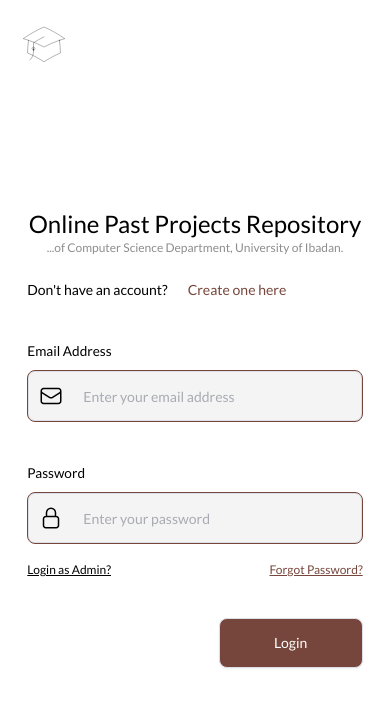
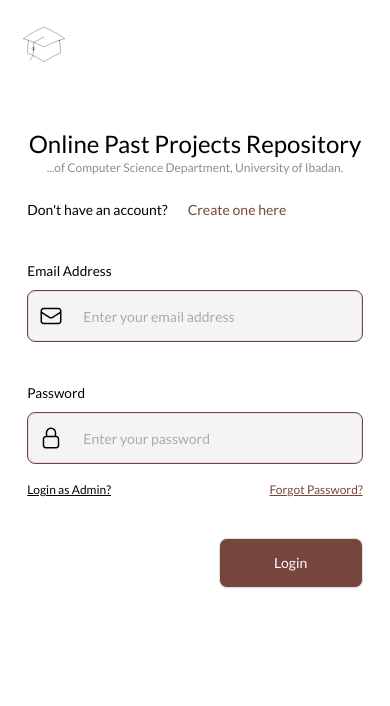
Before and after one commit to mikechibuzor/final-year-frontend, a Vue app: page /login in a window 390 px wide. Shown: the top 706 px of the page. Built offline with nearby package versions, Linux system fonts and the light colour scheme.

Commit message:
fix: reduced margin top on mobile

```diff
--- a/src/components/auth/layouts/login/index.vue
+++ b/src/components/auth/layouts/login/index.vue
@@ -3,7 +3,7 @@
 import LoginForm from '../../forms/LoginForm.vue'
 </script>
 <template>
-  <main class="w-[86%] md:w-[65%] lg:w-[49.69%] 2xl:w-[35rem] mx-auto flex flex-col lg:justify-center max-lg:mt-52">
+  <main class="w-[86%] md:w-[65%] lg:w-[49.69%] 2xl:w-[35rem] mx-auto flex flex-col lg:justify-center max-lg:mt-32">
     <!-- header -->
     <section>
       <h3 class="text-2xl lg:text-3xl text-center font-medium">Online Past Projects Repository</h3>
```
